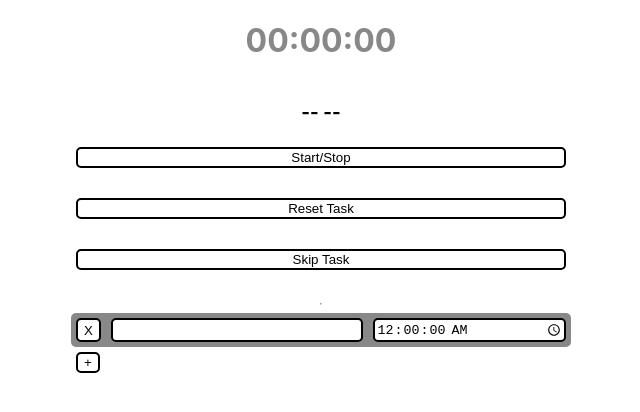
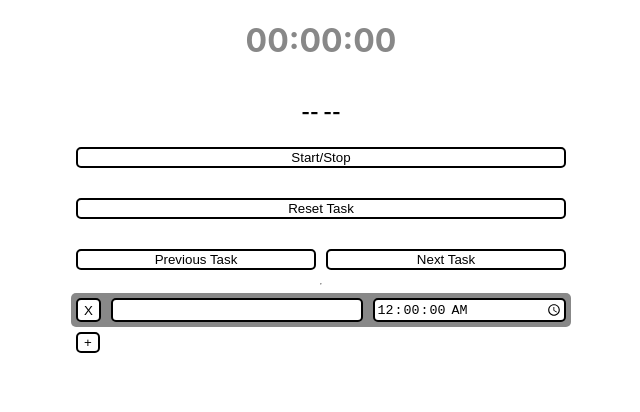
Before and after one commit to ShaiyaJ/timebox, a React (Create React App) app: page / in a window 1280 px wide. Shown: the top 412 px of the page, without its empty margins (319-959 px from the left). Built offline with nearby package versions, Linux system fonts and the light colour scheme.

Commit message:
Previous task button added

```diff
--- a/src/App.css
+++ b/src/App.css
@@ -45,6 +45,15 @@ input {
     border-color: var(--button-high-color);
     text-decoration: none;
     margin: 5px 5px;
+}
+
+.next-prev-container {
+    display: flex;
+}
+
+.next-prev-container button {
+    width: 50%;
+    flex-grow: 1;
 }
 
 .task-container {
--- a/src/components/TaskManager.tsx
+++ b/src/components/TaskManager.tsx
@@ -72,8 +72,6 @@ function TaskManager(
                 const dm = m.length === 1 ? `0${m}` : m;
                 const ds = s.length === 1 ? `0${s}` : s;
 
-                console.log(dh, dm, ds);
-
                 return <div
                     className={cssClasses}
                     key={idx}
--- a/src/components/TimerControl.tsx
+++ b/src/components/TimerControl.tsx
@@ -14,13 +14,17 @@ function resetTask(taskList, currentTask, setTimeLeft) {
     setTimeLeft(taskList[currentTask].duration);
 }
 
-function nextTask(taskList: Task[], currentTask, setCurrentTask, setTimeLeft) {
+function offsetCurrentTask(taskList: Task[], currentTask, setCurrentTask, setTimeLeft, diff: number) {
     // Avoiding never ending loops
     if (taskList.length === 0) {return}                                     // Avoids never ending loop when taskList's length is 0
     if (taskList.every((task) => {return task.duration === 0})) {return}    // Avoids never ending "nextTask" calls when all durations are 0
 
+    // Calculating next task index in taskList
+    // If the next task's position is -1 then it wraps around the taskList, to the last task
+    // Otherwise it limits the value by the length of the task list (% taskList.length) to avoid index errors
+    const nextTask = (currentTask + diff) === -1 ? taskList.length-1 : (currentTask + diff) % taskList.length;
+
     // Setting currentTask
-    const nextTask = (currentTask+1) % taskList.length;
     setCurrentTask(nextTask);
     setTimeLeft(taskList[nextTask].duration);
 }
@@ -30,7 +34,7 @@ function TimerControl(
     { taskList: Task[], setTaskList: any, currentTask: number, setCurrentTask: any, timeLeft: number, setTimeLeft: any, timerOn: boolean, setTimerOn: any }
 ) {
     if (timeLeft <= 0) {
-        nextTask(taskList, currentTask, setCurrentTask, setTimeLeft);
+        offsetCurrentTask(taskList, currentTask, setCurrentTask, setTimeLeft, 1);
     }
 
     // Computing state
@@ -55,7 +59,10 @@ function TimerControl(
         <h3 className={"wrap"}>-- {name} --</h3>
         <button onClick={() => toggleTimer(timerOn, setTimerOn)}                            >Start/Stop</button>    <br />
         <button onClick={() => resetTask(taskList, currentTask, setTimeLeft)}               >Reset Task</button>    <br />
-        <button onClick={() => nextTask(taskList, currentTask, setCurrentTask, setTimeLeft)}>Skip Task</button>     <br />
+        <div className="next-prev-container">
+            <button onClick={() => offsetCurrentTask(taskList, currentTask, setCurrentTask, setTimeLeft, -1)}>Previous Task</button>
+            <button onClick={() => offsetCurrentTask(taskList, currentTask, setCurrentTask, setTimeLeft, 1)}>Next Task</button>     <br />
+        </div>
     </div>
 }
 
```
